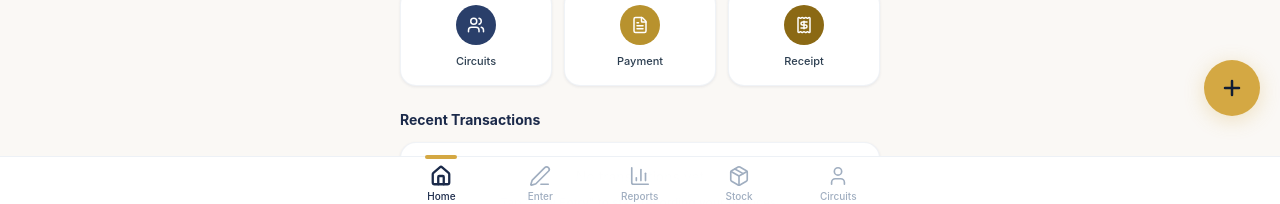
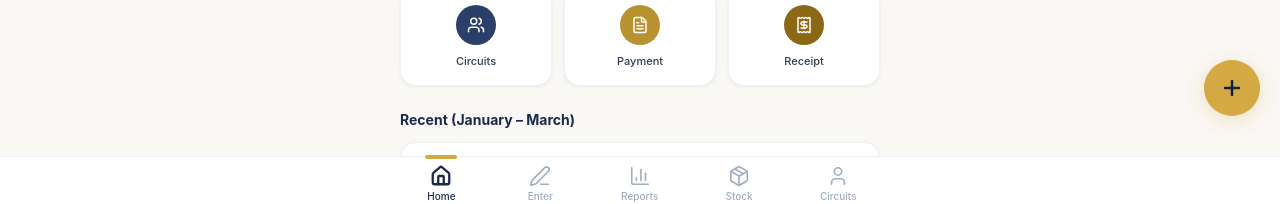
Before and after one commit to FyliaCare/martha-virtual-assistant, a React (Vite) app: page / in a window 1280 px wide. Shown: the part 588-792 px from the top of the page. Built offline with nearby package versions, Linux system fonts and the light colour scheme.

Commit message:
Fix: loading states, useEffect deps, quarter-filtered recent txns, LucideIcon typing, duplicate option, tooltip type

```diff
--- a/src/pages/CircuitsPage.tsx
+++ b/src/pages/CircuitsPage.tsx
@@ -25,9 +25,11 @@ import { formatCurrency } from '../utils/helpers';
 import type { Circuit } from '../types';
 
 export default function CircuitsPage() {
-  const { circuits, loadCircuits, addCircuit, updateCircuit } = useCircuitStore();
-  const { transactions, loadAll } = useTransactionStore();
+  const { circuits, loading: circuitLoading, loadCircuits, addCircuit, updateCircuit } = useCircuitStore();
+  const { transactions, loading: txnLoading, loadAll } = useTransactionStore();
   const { speak } = useMarthaStore();
+
+  const loading = circuitLoading || txnLoading;
 
   const [showAddModal, setShowAddModal] = useState(false);
   const [editingCircuit, setEditingCircuit] = useState<Circuit | null>(null);
@@ -43,6 +45,7 @@ export default function CircuitsPage() {
     loadCircuits();
     loadAll();
     speak("Here are all your circuits. Tap on any to see their financial overview.", 'presenting');
+    // eslint-disable-next-line react-hooks/exhaustive-deps
   }, []);
 
   const resetForm = () => {
@@ -137,6 +140,13 @@ export default function CircuitsPage() {
       <div className="mb-6">
         <MarthaAssistant size="sm" layout="horizontal" />
       </div>
+
+      {/* Loading Indicator */}
+      {loading && (
+        <div className="flex items-center justify-center py-4">
+          <div className="w-5 h-5 border-2 border-navy/20 border-t-navy rounded-full animate-spin" />
+        </div>
+      )}
 
       {/* Circuit List */}
       {circuits.length === 0 ? (
--- a/src/pages/EntryPage.tsx
+++ b/src/pages/EntryPage.tsx
@@ -84,6 +84,7 @@ export default function EntryPage() {
     }
 
     speak("Let's record a new transaction. First, is this a receipt or a payment?", 'clipboard');
+    // eslint-disable-next-line react-hooks/exhaustive-deps
   }, []);
 
   const categories = txnType === 'receipt' ? RECEIPT_CATEGORIES : PAYMENT_CATEGORIES;
@@ -467,10 +468,8 @@ export default function EntryPage() {
                   label="Circuit (optional)"
                   value={circuitId}
                   onChange={(e) => setCircuitId(e.target.value)}
-                  options={[
-                    { value: '', label: 'No circuit' },
-                    ...circuits.map((c) => ({ value: c.uid, label: c.name })),
-                  ]}
+                  placeholder="No circuit"
+                  options={circuits.map((c) => ({ value: c.uid, label: c.name }))}
                 />
 
                 {/* Merchandise Items */}
--- a/src/pages/HomePage.tsx
+++ b/src/pages/HomePage.tsx
@@ -29,10 +29,12 @@ import { QUARTER_LABELS } from '../utils/constants';
 
 export default function HomePage() {
   const navigate = useNavigate();
-  const { transactions, loadAll, getTotalReceipts, getTotalPayments, getBalance } = useTransactionStore();
-  const { circuits, loadCircuits } = useCircuitStore();
-  const { products, loadProducts } = useInventoryStore();
+  const { transactions, loading: txnLoading, loadAll, getTotalReceipts, getTotalPayments, getBalance } = useTransactionStore();
+  const { circuits, loading: circuitLoading, loadCircuits } = useCircuitStore();
+  const { products, loading: invLoading, loadProducts } = useInventoryStore();
   const { speak } = useMarthaStore();
+
+  const loading = txnLoading || circuitLoading || invLoading;
 
   const currentQ = getCurrentQuarter();
   const currentY = getCurrentYear();
@@ -54,12 +56,15 @@ export default function HomePage() {
       `${greeting} Welcome back. Here's your Europe Mission financial overview for ${QUARTER_LABELS[currentQ]} ${currentY}.`,
       'greeting'
     );
+    // eslint-disable-next-line react-hooks/exhaustive-deps
   }, []);
 
   const totalReceipts = getTotalReceipts(currentQ, currentY);
   const totalPayments = getTotalPayments(currentQ, currentY);
   const balance = getBalance(currentQ, currentY);
-  const recentTransactions = transactions.slice(0, 5);
+  const recentTransactions = transactions
+    .filter((t) => t.quarter === currentQ && t.year === currentY)
+    .slice(0, 5);
 
   const quickActions = [
     { label: 'New Entry', icon: PenLine, path: '/entry', color: 'bg-gold text-navy-dark' },
@@ -96,6 +101,13 @@ export default function HomePage() {
       <div className="mb-6">
         <MarthaAssistant size="sm" layout="horizontal" />
       </div>
+
+      {/* Loading Indicator */}
+      {loading && (
+        <div className="flex items-center justify-center py-4">
+          <div className="w-5 h-5 border-2 border-navy/20 border-t-navy rounded-full animate-spin" />
+        </div>
+      )}
 
       {/* Summary Cards Grid */}
       <div className="grid grid-cols-2 gap-3 mb-6">
@@ -155,7 +167,7 @@ export default function HomePage() {
       {/* Recent Transactions */}
       <div className="mb-6">
         <div className="flex items-center justify-between mb-3">
-          <h2 className="text-sm font-bold text-navy">Recent Transactions</h2>
+          <h2 className="text-sm font-bold text-navy">Recent ({QUARTER_LABELS[currentQ]})</h2>
           {transactions.length > 0 && (
             <button
               onClick={() => navigate('/reports')}
--- a/src/pages/ReportsPage.tsx
+++ b/src/pages/ReportsPage.tsx
@@ -37,9 +37,11 @@ import type { Quarter } from '../types';
 const PIE_COLORS = ['#1B2A4A', '#D4A843', '#2D8B55', '#E85D4A', '#6366F1', '#EC4899', '#F59E0B', '#14B8A6', '#8B5CF6', '#EF4444'];
 
 export default function ReportsPage() {
-  const { transactions, loadAll } = useTransactionStore();
-  const { circuits, loadCircuits } = useCircuitStore();
+  const { transactions, loading: txnLoading, loadAll } = useTransactionStore();
+  const { circuits, loading: circuitLoading, loadCircuits } = useCircuitStore();
   const { speak } = useMarthaStore();
+
+  const loading = txnLoading || circuitLoading;
 
   const [selectedQuarter, setSelectedQuarter] = useState<Quarter>(getCurrentQuarter());
   const [selectedYear, setSelectedYear] = useState(getCurrentYear());
@@ -49,6 +51,7 @@ export default function ReportsPage() {
     loadAll();
     loadCircuits();
     speak("Here are your financial analytics. Use the filters to explore different quarters.", 'presenting');
+    // eslint-disable-next-line react-hooks/exhaustive-deps
   }, []);
 
   const filteredTxns = useMemo(
@@ -190,6 +193,13 @@ export default function ReportsPage() {
         <MarthaAssistant size="sm" layout="horizontal" />
       </div>
 
+      {/* Loading Indicator */}
+      {loading && (
+        <div className="flex items-center justify-center py-4">
+          <div className="w-5 h-5 border-2 border-navy/20 border-t-navy rounded-full animate-spin" />
+        </div>
+      )}
+
       {/* Quarter/Year Filter */}
       <Card className="p-3 mb-4">
         <div className="flex items-center gap-2">
@@ -277,7 +287,7 @@ export default function ReportsPage() {
                       <XAxis dataKey="month" tick={{ fontSize: 11, fill: '#6B7280' }} axisLine={false} tickLine={false} />
                       <YAxis tick={{ fontSize: 10, fill: '#6B7280' }} axisLine={false} tickLine={false} tickFormatter={(v) => formatCurrencyShort(v)} />
                       <Tooltip
-                        formatter={(value: number | undefined) => formatCurrency(value ?? 0)}
+                        formatter={(value: string | number | undefined) => formatCurrency(Number(value) || 0)}
                         contentStyle={{ borderRadius: 12, fontSize: 12, border: '1px solid #E5E7EB' }}
                       />
                       <Bar dataKey="receipts" name="Receipts" fill="#2D8B55" radius={[4, 4, 0, 0]} />
@@ -331,7 +341,7 @@ export default function ReportsPage() {
                             <Cell key={i} fill={PIE_COLORS[i % PIE_COLORS.length]} />
                           ))}
                         </Pie>
-                        <Tooltip formatter={(value: number | undefined) => formatCurrency(value ?? 0)} />
+                        <Tooltip formatter={(value: string | number | undefined) => formatCurrency(Number(value) || 0)} />
                       </RPieChart>
                     </ResponsiveContainer>
                   </div>
@@ -384,7 +394,7 @@ export default function ReportsPage() {
                             <Cell key={i} fill={PIE_COLORS[i % PIE_COLORS.length]} />
                           ))}
                         </Pie>
-                        <Tooltip formatter={(value: number | undefined) => formatCurrency(value ?? 0)} />
+                        <Tooltip formatter={(value: string | number | undefined) => formatCurrency(Number(value) || 0)} />
                       </RPieChart>
                     </ResponsiveContainer>
                   </div>
--- a/src/pages/SettingsPage.tsx
+++ b/src/pages/SettingsPage.tsx
@@ -3,7 +3,6 @@
 // ============================================================
 
 import { useState } from 'react';
-import type { ComponentType } from 'react';
 import { motion } from 'framer-motion';
 import {
   Download,
@@ -13,6 +12,7 @@ import {
   HelpCircle,
   Heart,
 } from 'lucide-react';
+import type { LucideIcon } from 'lucide-react';
 import Card from '../components/ui/Card';
 import Button from '../components/ui/Button';
 import Modal from '../components/ui/Modal';
@@ -147,7 +147,7 @@ export default function SettingsPage() {
   };
 
   interface SettingItem {
-    icon: ComponentType<Record<string, unknown>>;
+    icon: LucideIcon;
     label: string;
     description: string;
     action: () => void;
```
